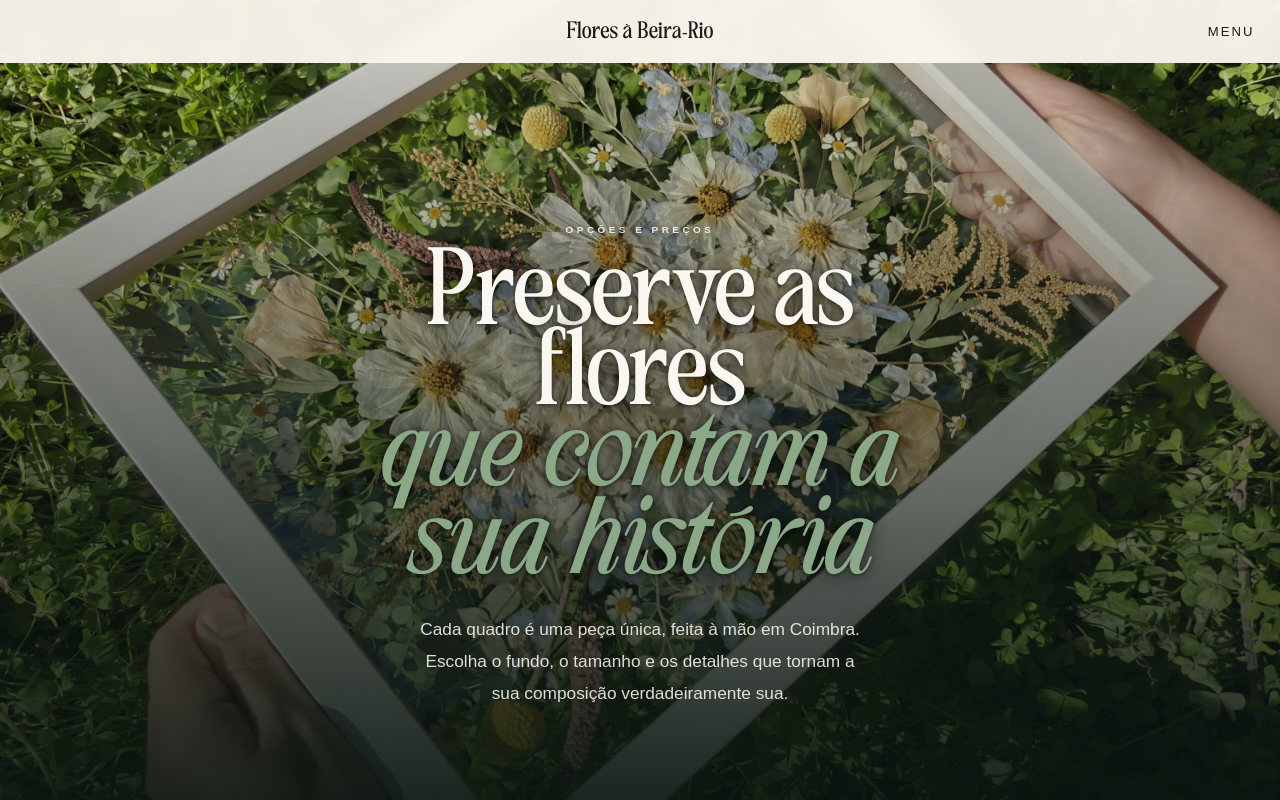
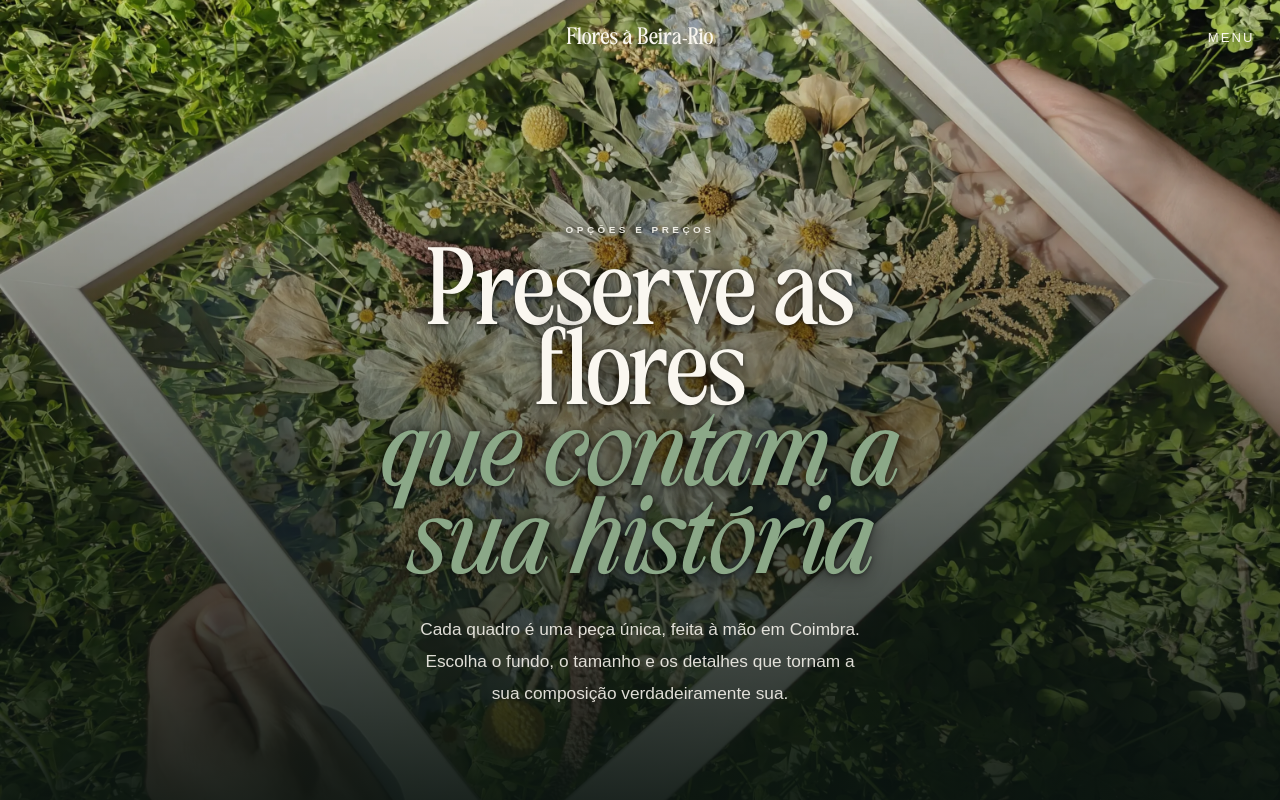
Before and after one commit to floresabeirario/fbr-website, a Next.js app: page /opcoes-e-precos in a window 1280 px wide. Shown: the top 800 px of the page. Built offline with nearby package versions, Linux system fonts and the light colour scheme; a web font is replaced by a local one.

Commit message:
Update Nav.jsx

```diff
--- a/app/_components/Nav.jsx
+++ b/app/_components/Nav.jsx
@@ -333,10 +333,10 @@ export default function NavClient() {
         aria-label="Navegação principal"
         style={{
           position: "fixed", top: 0, width: "100%", zIndex: 100,
-          backgroundColor: show ? "rgba(250,247,240,0.95)" : "transparent",
-          backdropFilter: show ? "blur(10px)" : "none",
+          backgroundColor: scrolled ? "rgba(250,247,240,0.92)" : "transparent",
+          backdropFilter: scrolled ? "blur(12px)" : "none",
           transition: "all 0.4s ease",
-          padding: show ? "14px 0" : "24px 0",
+          padding: scrolled ? "14px 0" : "20px 0",
         }}
       >
         <div className="nav-bar">
@@ -379,7 +379,7 @@ export default function NavClient() {
             animate={{ opacity: show ? 1 : 0 }}
             transition={{ duration: 0.4, ease: [0.25, 0.1, 0.25, 1] }}
             style={{
-              color: show ? "#1a1a1a" : "#fff",
+              color: scrolled ? "#1a1a1a" : "#FAF7F0",
               pointerEvents: show ? "auto" : "none",
               position: "fixed",
               left: "50%",
@@ -442,7 +442,7 @@ export default function NavClient() {
               onClick={() => setIsOpen(true)}
               aria-label="Abrir menu de navegação"
               aria-expanded={isOpen}
-              style={{ color: show ? "#1a1a1a" : "#fff", marginLeft: "auto" }}
+              style={{ color: scrolled ? "#1a1a1a" : "#FAF7F0", marginLeft: "auto" }}
             >
               MENU
             </button>
```
